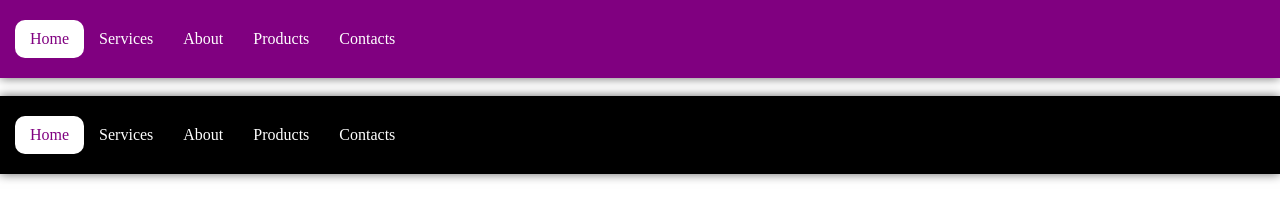
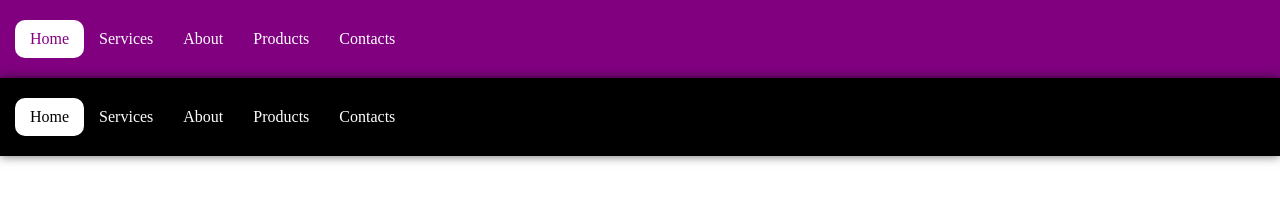
Before and after one commit to LoLiPoP190/5.12.22, a plain HTML site: page index.html in a window 1280 px wide. Drawn offline with Linux system fonts and the light colour scheme.

Commit message:
something

```diff
--- a/style.css
+++ b/style.css
@@ -114,5 +114,14 @@ body {
 
 .topbar.topbar-dark {
   background-color: black;
-
 }
+.nav.nav-dark .nav-link{
+  color: white;
+}
+.nav.nav-dark .nav-link:hover{
+  color: rgb(182, 182, 182);
+}
+.nav.nav-dark .nav-link.active{
+  color: black;
+  background-color: white;
+}
```
Also changed, not shown: index.html (+0 -2 lines).
